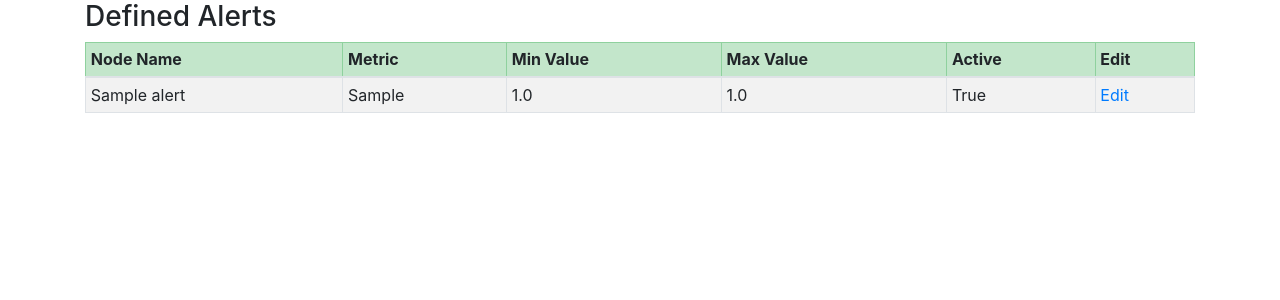
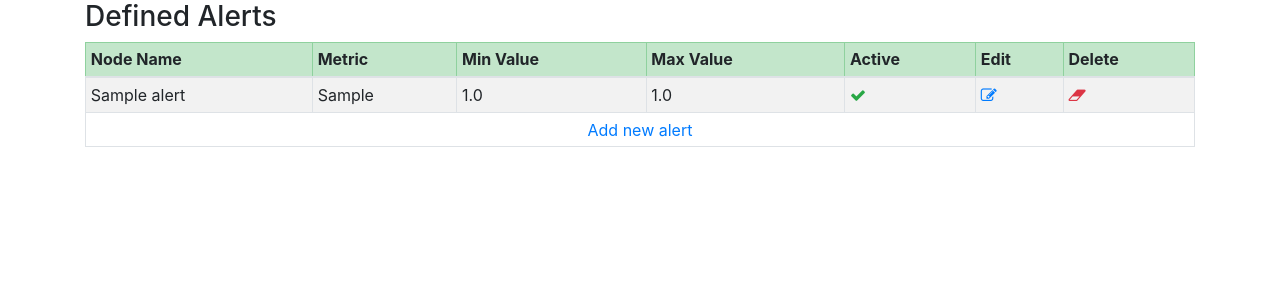
Before and after one commit to obswork/djangios, a Django app: page /alerts/ in a window 1280 px wide. Shown: the part 56-356 px from the top of the page. Run offline with Django 3.2, Linux system fonts and the light colour scheme; tables that the repository leaves empty hold one stand-in row (values such as "Sample post"); parts of the project's set-up code (start-up, migrations or seed data) failed here and were passed over; some libraries are stand-ins or nearby versions.

Commit message:
added delete view, template, routes and updated styling for ui to take advantage of bootstrap and fontawesome

```diff
--- a/config/urls.py
+++ b/config/urls.py
@@ -8,13 +8,14 @@ from django.contrib import admin
 from django.views.generic import TemplateView
 from django.views import defaults as default_views
 from collector.views import StatusView
-from notifier.views import AlertListView, NewAlertView, EditAlertView
+from notifier.views import AlertListView, NewAlertView, EditAlertView, DeleteAlertView
 
 urlpatterns = [
     url(r'^home/$', TemplateView.as_view(template_name='pages/home.html'), name='home'),
-    url(r'^alerts/$', AlertListView.as_view(), name='alerts-list'),
     url(r'^alerts/new/$', NewAlertView.as_view(), name='alerts-new'),
     url(r'^alerts/(?P<pk>\d+)/edit/$', EditAlertView.as_view(), name='alerts-edit'),
+    url(r'^alerts/(?P<pk>\d+)/delete/$', DeleteAlertView.as_view(), name='alerts-delete'),
+    url(r'^alerts/$', AlertListView.as_view(), name='alerts-list'),
     url(r'^$', StatusView.as_view(), name='status'),
     url(r'^about/$', TemplateView.as_view(template_name='pages/about.html'), name='about'),
 
--- a/djangios/templates/base.html
+++ b/djangios/templates/base.html
@@ -22,6 +22,7 @@
 
     <!-- This file store project specific CSS -->
     <link href="{% static 'css/project.css' %}" rel="stylesheet">
+    <link href="https://maxcdn.bootstrapcdn.com/font-awesome/4.6.3/css/font-awesome.min.css" rel="stylesheet" integrity="sha384-T8Gy5hrqNKT+hzMclPo118YTQO6cYprQmhrYwIiQ/3axmI1hQomh7Ud2hPOy8SP1" crossorigin="anonymous">
 
     {% endblock %}
 
--- a/notifier/templates/alerts_list.html
+++ b/notifier/templates/alerts_list.html
@@ -12,6 +12,7 @@
                     <th>Max Value</th>
                     <th>Active</th>
                     <th>Edit</th>
+                    <th>Delete</th>
                 </tr>
             </thead>
             <tbody>
@@ -22,13 +23,21 @@
                         <td>{{ alert.data_type }}</td>
                         <td>{{ alert.min_value }}</td>
                         <td>{{ alert.max_value }}</td>
-                        <td>{{ alert.active }}</td>
-                        <td><a href="{% url 'alerts-edit' pk=alert.pk %}">Edit</a></td>
+                        {% if alert.active %}
+                            <td><i class="fa fa-check text-success" aria-hidden='true'></i></td>
+                        {% else %}
+                            <td><i class="fa fa-close text-danger" aria-hidden='true'></i></td>
+                        {% endif %}
+                        <td><a href="{% url 'alerts-edit' pk=alert.pk %}"><i class="fa fa-pencil-square-o" aria-hidden="true"></i></a></td>
+                        <td><a href="{% url 'alerts-delete' pk=alert.pk %}"><i class="fa fa-eraser text-danger" aria-hidden="true"></i></a></td>
+                    </tr>
+                    <tr>
+                        <td class="text-lg-center" colspan="7"><a href="{% url 'alerts-new' %}">Add new alert</a></td>
                     </tr>
                 {% endfor %}
                 {% else %}
                 <tr>
-                    <td colspan="5">No alerts defined</td>
+                    <td colspan="6">No alerts defined</td>
                     <td><a href="{% url 'alerts-new' %}">Add New Alert</a></td>
                 </tr>
             {% endif %}
--- a/notifier/views.py
+++ b/notifier/views.py
@@ -1,4 +1,4 @@
-from django.views.generic import ListView, CreateView, UpdateView
+from django.views.generic import ListView, CreateView, UpdateView, DeleteView
 from django.core.urlresolvers import reverse
 from notifier.models import Alert
 
@@ -28,3 +28,11 @@ class EditAlertView(UpdateView):
 
     def get_success_url(self):
         return reverse('alerts-list')
+
+
+class DeleteAlertView(DeleteView):
+    template_name = 'delete_alert.html'
+    model = Alert
+
+    def get_success_url(self):
+        return reverse('alerts-list')
```
Also changed, not shown: notifier/templates/delete_alert.html (added, +24 -0 lines).
